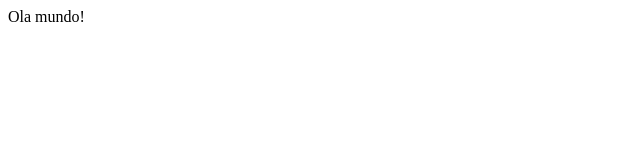
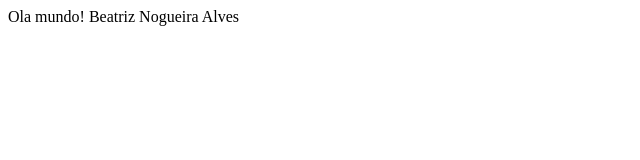
Before and after one commit to BNA22/HelloWord, a plain HTML site: page index.html in a window 1280 px wide. Shown: the whole page, without its empty margins (0-640 px from the left). Drawn offline with Linux system fonts and the light colour scheme.

Commit message:
Versão 1
Criando a versão 1

```diff
--- a/index.html
+++ b/index.html
@@ -6,5 +6,6 @@
 </head>
 <body>
 Ola mundo!
+  Beatriz Nogueira Alves
 </body>
 </html>
```
